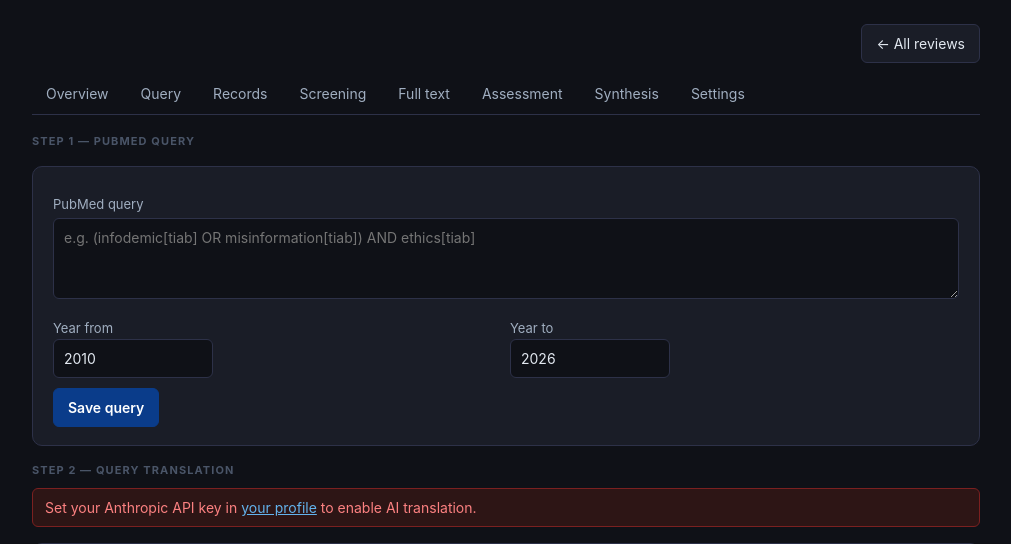
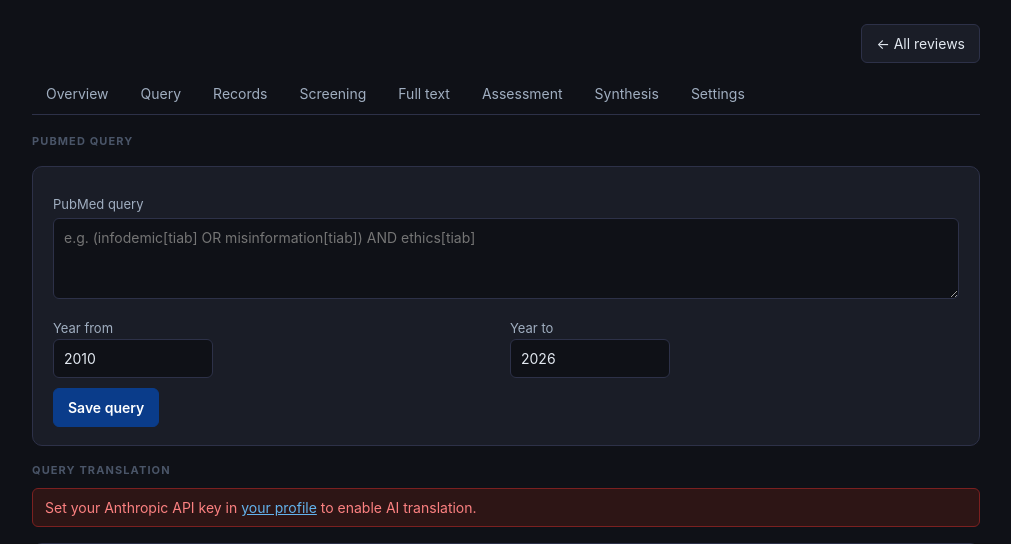
Before and after one commit to that-ugly-cat/lssr, a FastAPI app: template templates/workspace_query.html in a window 1280 px wide. Shown: the top 544 px of the page, without its empty margins (134-1145 px from the left). Run offline with FastAPI, Linux system fonts and the light colour scheme; the template is opened without the code that fills it, so the values that code supplies are empty.

Commit message:
ui: done ✓ on tabs, drop step-number labels, name the criteria
- A green ✓ appears on a pipeline tab once its step is marked done (steps_done
  now reaches _ws_tabs on every workspace page).
- Section labels lose their "Step N —" / "Steps 8–9 —" prefixes across query,
  records, screening, full text, assessment, synthesis and the import mapper.
- Screening 1 is labelled "title & abstract vs exclusion criteria"; screening 2
  already reads "against the inclusion criteria" in the review flow.

CSS v15.

Co-Authored-By: Claude Opus 4.8 <noreply@anthropic.com>

```diff
--- a/main.py
+++ b/main.py
@@ -669,7 +669,8 @@ async def import_excel_preview(ws_id: int, request: Request, file: UploadFile =
                 guess[field] = lc[cand]
                 break
     return render(request, "workspace_import_map.html", {
-        "user": user, "ws": ws, "tab": "records", "token": token,
+        "user": user, "ws": ws, "tab": "records", "steps_done": workspace_steps_done(ws),
+        "token": token,
         "columns": cols, "sample": sample, "total": total,
         "fields": EXCEL_FIELDS, "guess": guess,
         "database": database, "other_name": other_name,
@@ -815,7 +816,8 @@ async def dedup_page(ws_id: int, request: Request, merged: int = -1,
         clusters.append({"records": c, "survivor_id": best.id,
                          "ids": ",".join(str(r.id) for r in c)})
     return render(request, "workspace_dedup.html", {
-        "user": user, "ws": ws, "tab": "records", "clusters": clusters, "merged": merged,
+        "user": user, "ws": ws, "tab": "records", "steps_done": workspace_steps_done(ws),
+        "clusters": clusters, "merged": merged,
     })
 
 
@@ -858,7 +860,7 @@ async def settings_page(ws_id: int, request: Request, member_error: int = 0,
     members = db.query(WorkspaceMember).filter(WorkspaceMember.workspace_id == ws.id).all()
     fields = workspace_extraction_fields(db, ws)
     return render(request, "workspace_settings.html", {
-        "user": user, "ws": ws, "tab": "settings",
+        "user": user, "ws": ws, "tab": "settings", "steps_done": workspace_steps_done(ws),
         "exclusion": workspace_criteria(db, ws, "exclusion"),
         "inclusion": workspace_criteria(db, ws, "inclusion"),
         "fields": fields, "field_keys": [f.key for f in fields],
--- a/static/css/style.css
+++ b/static/css/style.css
@@ -608,3 +608,6 @@ tr.row-highlight { background: var(--card-hover) !important; box-shadow: inset 3
 .method-help { margin: 0; }
 .method-help dt { font-weight: 700; font-size: 14px; margin-top: 10px; }
 .method-help dd { margin: 2px 0 0; font-size: 13px; color: var(--muted-2); line-height: 1.4; }
+
+/* done ✓ on pipeline tabs */
+.tab-done { color: var(--ok); font-weight: 700; }
--- a/templates/_ws_tabs.html
+++ b/templates/_ws_tabs.html
@@ -2,13 +2,15 @@
   <h1>{{ ws.name }}</h1>
   <a class="btn" href="/">← All reviews</a>
 </div>
+{% set sd = steps_done | default([]) %}
+{% macro check(step) %}{% if step in sd %} <span class="tab-done" title="marked done">✓</span>{% endif %}{% endmacro %}
 <div class="tabs">
   <a href="/w/{{ ws.id }}" class="{{ 'active' if tab == 'overview' else '' }}">Overview</a>
-  <a href="/w/{{ ws.id }}/query" class="{{ 'active' if tab == 'query' else '' }}">Query</a>
-  <a href="/w/{{ ws.id }}/records" class="{{ 'active' if tab == 'records' else '' }}">Records</a>
-  <a href="/w/{{ ws.id }}/screening" class="{{ 'active' if tab == 'screening' else '' }}">Screening</a>
-  <a href="/w/{{ ws.id }}/fulltext" class="{{ 'active' if tab == 'fulltext' else '' }}">Full text</a>
-  <a href="/w/{{ ws.id }}/assessment" class="{{ 'active' if tab == 'assessment' else '' }}">Assessment</a>
-  <a href="/w/{{ ws.id }}/synthesis" class="{{ 'active' if tab == 'synthesis' else '' }}">Synthesis</a>
+  <a href="/w/{{ ws.id }}/query" class="{{ 'active' if tab == 'query' else '' }}">Query{{ check('query') }}</a>
+  <a href="/w/{{ ws.id }}/records" class="{{ 'active' if tab == 'records' else '' }}">Records{{ check('records') }}</a>
+  <a href="/w/{{ ws.id }}/screening" class="{{ 'active' if tab == 'screening' else '' }}">Screening{{ check('screening') }}</a>
+  <a href="/w/{{ ws.id }}/fulltext" class="{{ 'active' if tab == 'fulltext' else '' }}">Full text{{ check('fulltext') }}</a>
+  <a href="/w/{{ ws.id }}/assessment" class="{{ 'active' if tab == 'assessment' else '' }}">Assessment{{ check('assessment') }}</a>
+  <a href="/w/{{ ws.id }}/synthesis" class="{{ 'active' if tab == 'synthesis' else '' }}">Synthesis{{ check('synthesis') }}</a>
   <a href="/w/{{ ws.id }}/settings" class="{{ 'active' if tab == 'settings' else '' }}">Settings</a>
 </div>
--- a/templates/base.html
+++ b/templates/base.html
@@ -4,7 +4,7 @@
   <meta charset="utf-8">
   <meta name="viewport" content="width=device-width, initial-scale=1, viewport-fit=cover">
   <title>{% block title %}LSSR{% endblock %}</title>
-  <link rel="stylesheet" href="/static/css/style.css?v=14">
+  <link rel="stylesheet" href="/static/css/style.css?v=15">
   {% block head %}{% endblock %}
 </head>
 <body>
--- a/templates/workspace_assessment.html
+++ b/templates/workspace_assessment.html
@@ -3,7 +3,7 @@
 {% block body %}
 {% include "_ws_tabs.html" %}
 
-<div class="cards-label">Steps 8–9 — Screening 2 + extraction (full text)</div>
+<div class="cards-label">Screening 2 + extraction (full text)</div>
 <div class="card">
   <p class="muted small" style="margin-top:0;">
     Open a record to review it: read the full text, decide inclusion against the
--- a/templates/workspace_fulltext.html
+++ b/templates/workspace_fulltext.html
@@ -3,7 +3,7 @@
 {% block body %}
 {% include "_ws_tabs.html" %}
 
-<div class="cards-label">Steps 6–7 — Full-text retrieval (screening-1 included)</div>
+<div class="cards-label">Full-text retrieval (screening-1 included)</div>
 <div class="card">
   <p class="muted small" style="margin-top:0;">
     Two passes: <strong>fetch</strong> full text across open-access sources and
@@ -81,7 +81,7 @@
 <div class="overlay" id="help-fetch">
   <div class="modal">
     <div class="modal-header">
-      <div class="modal-title">Step 1 — Fetch</div>
+      <div class="modal-title">Fetch</div>
       <button class="modal-close" type="button" onclick="document.getElementById('help-fetch').classList.remove('open')">&times;</button>
     </div>
     <p class="small">For every screening-1 <strong>included</strong> record with a DOI, LSSR walks a
@@ -100,7 +100,7 @@
 <div class="overlay" id="help-convert">
   <div class="modal">
     <div class="modal-header">
-      <div class="modal-title">Step 2 — Convert</div>
+      <div class="modal-title">Convert</div>
       <button class="modal-close" type="button" onclick="document.getElementById('help-convert').classList.remove('open')">&times;</button>
     </div>
     <p class="small">Every stored PDF is sent to the <strong>paper2md</strong> service, which returns
--- a/templates/workspace_import_map.html
+++ b/templates/workspace_import_map.html
@@ -3,7 +3,7 @@
 {% block body %}
 {% include "_ws_tabs.html" %}
 
-<div class="cards-label">Step 3 — Map spreadsheet columns</div>
+<div class="cards-label">Map spreadsheet columns</div>
 <div class="card">
   <p class="muted small" style="margin-top:0;">
     {{ total }} row{{ 's' if total != 1 else '' }} found. Tell LSSR which column feeds
--- a/templates/workspace_query.html
+++ b/templates/workspace_query.html
@@ -3,7 +3,7 @@
 {% block body %}
 {% include "_ws_tabs.html" %}
 
-<div class="cards-label">Step 1 — PubMed query</div>
+<div class="cards-label">PubMed query</div>
 <div class="card">
   <form method="post" action="/w/{{ ws.id }}/query/pubmed">
     <label>PubMed query
@@ -30,7 +30,7 @@
 </div>
 
 {% if freqs.mesh or freqs.keywords %}
-<div class="cards-label">Step 1 — Refinement (term frequencies in the current pool)</div>
+<div class="cards-label">Refinement (term frequencies in the current pool)</div>
 <div class="card">
   <div class="expr-grid">
     <div>
@@ -50,7 +50,7 @@
 </div>
 {% endif %}
 
-<div class="cards-label">Step 2 — Query translation</div>
+<div class="cards-label">Query translation</div>
 {% if not has_key %}
 <div class="flash flash-error" style="display:block;">Set your Anthropic API key in <a href="/profile">your profile</a> to enable AI translation.</div>
 {% endif %}
--- a/templates/workspace_records.html
+++ b/templates/workspace_records.html
@@ -7,7 +7,7 @@
   <div class="stat-card"><div class="stat-num">{{ active_n }}</div><div class="stat-label">Records</div></div>
 </div>
 
-<div class="cards-label">Step 3 — Import references</div>
+<div class="cards-label">Import references</div>
 <div class="card">
   {% macro db_select() %}
     <select name="database" onchange="this.closest('form').querySelector('.other-name').style.display = this.value=='other' ? '' : 'none';">
--- a/templates/workspace_screening.html
+++ b/templates/workspace_screening.html
@@ -41,7 +41,7 @@
   </div>
 </div>
 
-<div class="cards-label">Step 5 — Screening 1 (title + abstract)</div>
+<div class="cards-label">Screening 1 — title & abstract vs exclusion criteria</div>
 <div class="card">
   {% if n_exclusion == 0 %}
   <div class="flash flash-error" style="display:block;">Define exclusion criteria in <a href="/w/{{ ws.id }}/settings">Settings</a> first.</div>
--- a/templates/workspace_synthesis.html
+++ b/templates/workspace_synthesis.html
@@ -3,7 +3,7 @@
 {% block body %}
 {% include "_ws_tabs.html" %}
 
-<div class="cards-label">Step 10 — Synthesis</div>
+<div class="cards-label">Synthesis</div>
 <div class="card">
   {% if not has_key %}
   <div class="flash flash-error" style="display:block;">Set your Anthropic API key in <a href="/profile">your profile</a> first.</div>
```
